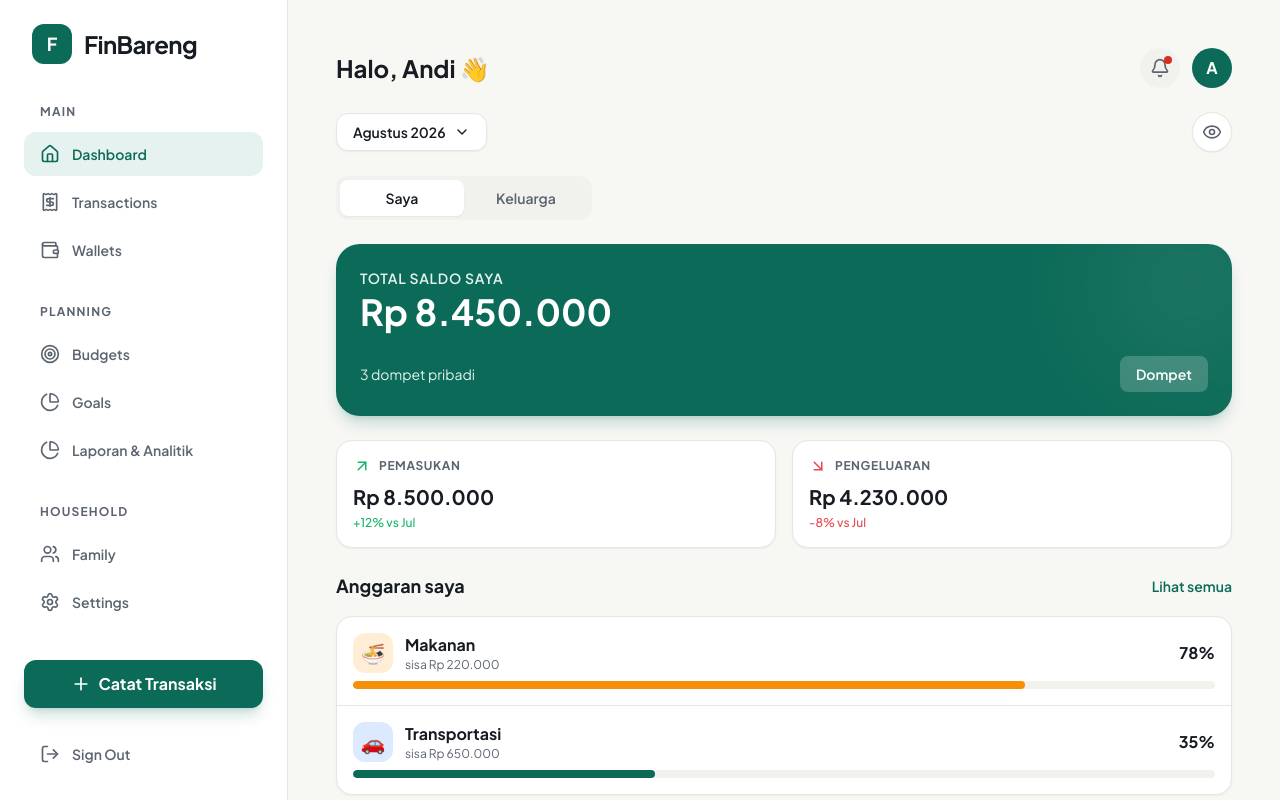
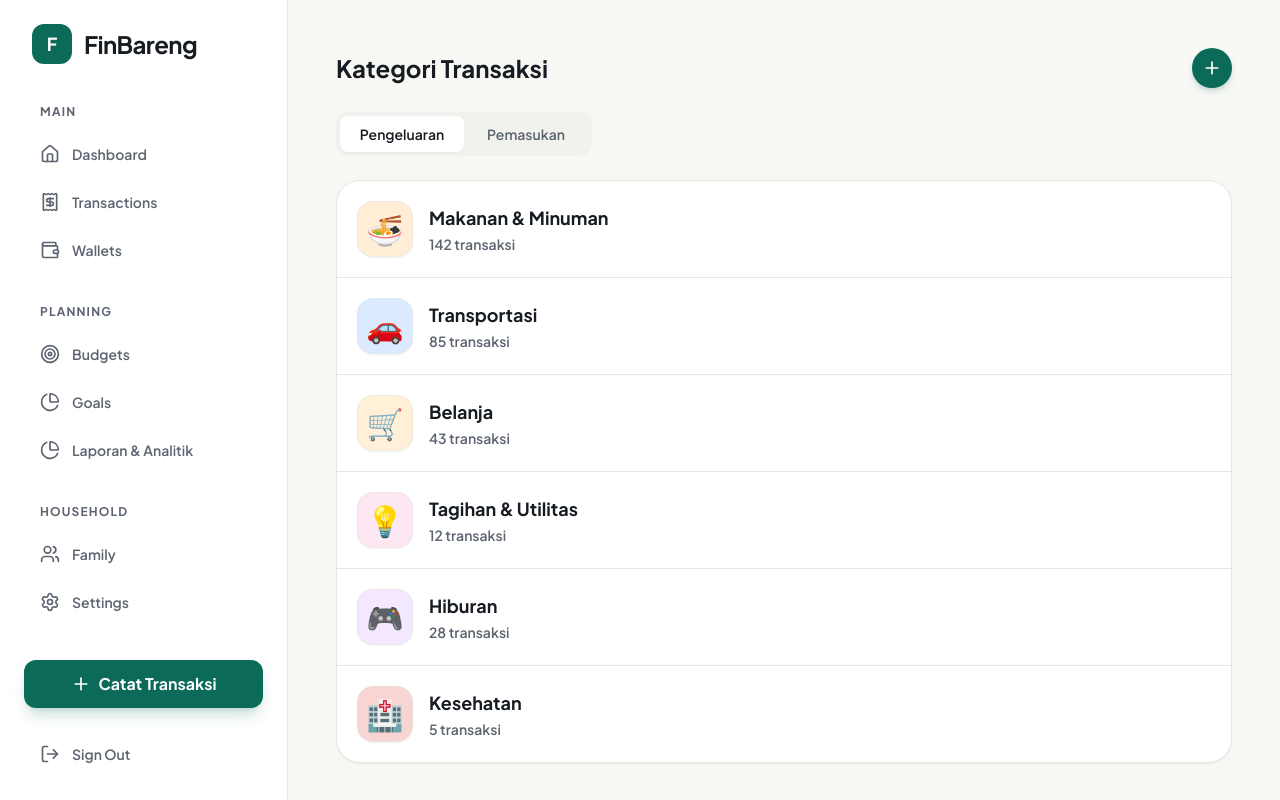
Before and after one commit to kumaha-sia/catatanku, a React (Vite) app in the folder frontend/: page /categories in a window 1280 px wide. Before the commit this address led to /. Built offline with nearby package versions, Linux system fonts and the light colour scheme; sample sign-in values are in the browser's storage.

Commit message:
feat: complete Categories page with Add Category form and Emoji Icon Picker

```diff
--- a/frontend/src/App.tsx
+++ b/frontend/src/App.tsx
@@ -13,6 +13,7 @@ import { Goals } from './pages/Goals';
 import { Family } from './pages/Family';
 import { Settings } from './pages/Settings';
 import { Reports } from './pages/Reports';
+import { Categories } from './pages/Categories';
 
 const queryClient = new QueryClient({
   defaultOptions: {
@@ -44,6 +45,7 @@ function App() {
             <Route path="family" element={<Family />} />
             <Route path="settings" element={<Settings />} />
             <Route path="reports" element={<Reports />} />
+            <Route path="categories" element={<Categories />} />
           </Route>
 
           <Route path="*" element={<Navigate to="/" replace />} />
--- /dev/null
+++ b/frontend/src/pages/Categories.tsx
@@ -0,0 +1,177 @@
+import React, { useState } from 'react';
+import { Plus, Edit2, Trash2 } from 'lucide-react';
+import { BottomSheet } from '../components/BottomSheet';
+
+export const Categories = () => {
+  const [activeTab, setActiveTab] = useState<'EXPENSE' | 'INCOME'>('EXPENSE');
+  const [isAddOpen, setIsAddOpen] = useState(false);
+  const [newCategoryName, setNewCategoryName] = useState('');
+  const [newCategoryIcon, setNewCategoryIcon] = useState('📦');
+  const [isSelectingIcon, setIsSelectingIcon] = useState(false);
+
+  const EMOJI_LIST = [
+    '🍜', '🍔', '☕', '🚗', '🛵', '✈️', '🛒', '🛍️', '🎁',
+    '💡', '💧', '📱', '🏥', '💊', '🎓', '📚', '🎮', '🎬',
+    '⚽', '💪', '🐶', '🐱', '🏠', '🔧', '👔', '👗', '💼',
+    '💰', '📈', '💸', '🏦', '💳', '📦', '🔥', '✨', '❤️'
+  ];
+
+  const handleSave = () => {
+    setIsAddOpen(false);
+    setNewCategoryName('');
+    setIsSelectingIcon(false);
+  };
+
+  return (
+    <div className="space-y-6 animate-fade-in pb-8">
+
+      {/* Header */}
+      <div className="flex items-center justify-between">
+        <h1 className="text-2xl font-bold text-text-primary">Kategori Transaksi</h1>
+        <button
+          onClick={() => { setIsAddOpen(true); setIsSelectingIcon(false); }}
+          className="w-10 h-10 bg-primary text-surface rounded-full flex items-center justify-center shadow-md shadow-primary/20 hover:bg-primary/90 transition-all"
+        >
+          <Plus size={20} />
+        </button>
+      </div>
+
+      {/* Tabs */}
+      <div className="flex p-1 bg-surface-muted rounded-xl w-full sm:w-64">
+        <button
+          onClick={() => setActiveTab('EXPENSE')}
+          className={`flex-1 py-2 text-sm font-semibold rounded-lg transition-colors ${activeTab === 'EXPENSE' ? 'bg-surface text-text-primary shadow-sm' : 'text-text-secondary'}`}
+        >
+          Pengeluaran
+        </button>
+        <button
+          onClick={() => setActiveTab('INCOME')}
+          className={`flex-1 py-2 text-sm font-semibold rounded-lg transition-colors ${activeTab === 'INCOME' ? 'bg-surface text-text-primary shadow-sm' : 'text-text-secondary'}`}
+        >
+          Pemasukan
+        </button>
+      </div>
+
+      {/* Categories List */}
+      <div className="bg-surface border border-border rounded-3xl overflow-hidden shadow-sm divide-y divide-border">
+
+        {activeTab === 'EXPENSE' ? (
+          <>
+            <CategoryItem icon="🍜" name="Makanan & Minuman" usage="142 transaksi" colorClass="bg-orange-100" />
+            <CategoryItem icon="🚗" name="Transportasi" usage="85 transaksi" colorClass="bg-blue-100" />
+            <CategoryItem icon="🛒" name="Belanja" usage="43 transaksi" colorClass="bg-accent/20 text-accent" />
+            <CategoryItem icon="💡" name="Tagihan & Utilitas" usage="12 transaksi" colorClass="bg-pink-100" />
+            <CategoryItem icon="🎮" name="Hiburan" usage="28 transaksi" colorClass="bg-purple-100" />
+            <CategoryItem icon="🏥" name="Kesehatan" usage="5 transaksi" colorClass="bg-error/20" />
+          </>
+        ) : (
+          <>
+            <CategoryItem icon="💼" name="Gaji" usage="12 transaksi" colorClass="bg-primary/20" />
+            <CategoryItem icon="💰" name="Bonus" usage="3 transaksi" colorClass="bg-warning/20" />
+            <CategoryItem icon="📈" name="Investasi" usage="8 transaksi" colorClass="bg-blue-100" />
+            <CategoryItem icon="🎁" name="Hadiah" usage="15 transaksi" colorClass="bg-pink-100" />
+          </>
+        )}
+
+      </div>
+
+      {/* Add Category Bottom Sheet */}
+      <BottomSheet isOpen={isAddOpen} onClose={() => setIsAddOpen(false)} title="Tambah Kategori">
+        <div className="space-y-6 pt-2">
+
+          {isSelectingIcon ? (
+            <div className="animate-fade-in">
+              <div className="flex items-center justify-between mb-4">
+                <label className="text-xs font-bold text-text-secondary uppercase tracking-widest px-1">Pilih Ikon</label>
+                <button onClick={() => setIsSelectingIcon(false)} className="text-xs font-bold text-primary">Tutup</button>
+              </div>
+              <div className="grid grid-cols-6 gap-3 max-h-48 overflow-y-auto pb-4 hide-scrollbar">
+                {EMOJI_LIST.map((emoji) => (
+                  <button
+                    key={emoji}
+                    onClick={() => {
+                      setNewCategoryIcon(emoji);
+                      setIsSelectingIcon(false);
+                    }}
+                    className={`text-2xl p-2 rounded-xl transition-all ${newCategoryIcon === emoji ? 'bg-primary/20 border-primary border-2 shadow-sm' : 'bg-surface-muted border-transparent border-2 hover:bg-border'}`}
+                  >
+                    {emoji}
+                  </button>
+                ))}
+              </div>
+            </div>
+          ) : (
+            <div className="flex items-center gap-4 justify-center mb-6 animate-fade-in">
+              <button
+                onClick={() => setIsSelectingIcon(true)}
+                className="w-20 h-20 bg-surface-muted rounded-full flex items-center justify-center text-4xl shadow-inner hover:bg-border transition-colors border border-border"
+              >
+                {newCategoryIcon}
+              </button>
+              <div
+                onClick={() => setIsSelectingIcon(true)}
+                className="text-xs font-bold text-primary uppercase tracking-widest cursor-pointer hover:underline"
+              >
+                Ubah Ikon
+              </div>
+            </div>
+          )}
+
+          <div>
+            <label className="text-xs font-bold text-text-secondary uppercase tracking-widest mb-2 block px-1">Nama Kategori</label>
+            <input
+              type="text"
+              placeholder="Contoh: Belanja Bulanan"
+              value={newCategoryName}
+              onChange={(e) => setNewCategoryName(e.target.value)}
+              className="w-full bg-surface border border-border rounded-xl px-4 py-3 font-semibold text-text-primary focus:outline-none focus:border-primary focus:ring-1 focus:ring-primary transition-all"
+            />
+          </div>
+
+          <div>
+            <label className="text-xs font-bold text-text-secondary uppercase tracking-widest mb-2 block px-1">Jenis Kategori</label>
+            <div className="flex p-1 bg-surface-muted rounded-xl">
+              <button className="flex-1 py-2 text-sm font-semibold rounded-lg transition-colors bg-surface text-text-primary shadow-sm border border-border/50">
+                Pengeluaran
+              </button>
+              <button className="flex-1 py-2 text-sm font-semibold rounded-lg transition-colors text-text-secondary">
+                Pemasukan
+              </button>
+            </div>
+          </div>
+
+          <button
+            onClick={handleSave}
+            disabled={!newCategoryName}
+            className="w-full py-4 bg-primary text-surface rounded-xl font-bold text-lg shadow-lg shadow-primary/20 hover:bg-primary/90 disabled:opacity-50 disabled:shadow-none transition-all mt-4"
+          >
+            Simpan Kategori
+          </button>
+        </div>
+      </BottomSheet>
+
+    </div>
+  );
+};
+
+const CategoryItem = ({ icon, name, usage, colorClass }: { icon: React.ReactNode, name: string, usage: string, colorClass: string }) => (
+  <div className="flex items-center justify-between p-5 hover:bg-surface-muted transition-colors group">
+    <div className="flex items-center gap-4">
+      <div className={`w-14 h-14 rounded-2xl flex items-center justify-center text-3xl shadow-sm border border-border/50 group-hover:scale-105 transition-transform ${colorClass}`}>
+        {icon}
+      </div>
+      <div>
+        <p className="font-bold text-text-primary text-lg">{name}</p>
+        <p className="text-sm font-semibold text-text-secondary mt-0.5">{usage}</p>
+      </div>
+    </div>
+    <div className="flex items-center gap-2 opacity-0 group-hover:opacity-100 transition-opacity">
+      <button className="w-10 h-10 rounded-full bg-surface border border-border flex items-center justify-center text-text-secondary hover:text-primary hover:border-primary transition-colors">
+        <Edit2 size={18} />
+      </button>
+      <button className="w-10 h-10 rounded-full bg-surface border border-border flex items-center justify-center text-text-secondary hover:text-error hover:border-error hover:bg-error/10 transition-colors">
+        <Trash2 size={18} />
+      </button>
+    </div>
+  </div>
+);
--- a/frontend/src/pages/Settings.tsx
+++ b/frontend/src/pages/Settings.tsx
@@ -1,9 +1,11 @@
 import React from 'react';
 import { User, Globe, Moon, Shield, Bell, Download, Trash2, HelpCircle, ChevronRight, Smartphone, Wallet, Tags } from 'lucide-react';
 import { useAuthStore } from '../store/authStore';
+import { useNavigate } from 'react-router-dom';
 
 export const Settings = () => {
   const logout = useAuthStore((state) => state.logout);
+  const navigate = useNavigate();
 
   return (
     <div className="space-y-6 animate-fade-in pb-8">
@@ -30,11 +32,13 @@ export const Settings = () => {
             icon={<Wallet size={20} className="text-text-secondary" />}
             title="Daftar Dompet"
             subtitle="Atur dompet pribadi & keluarga"
+            onClick={() => navigate('/wallets')}
           />
           <SettingsItem
             icon={<Tags size={20} className="text-text-secondary" />}
             title="Kategori Transaksi"
             subtitle="Buat atau ubah kategori"
+            onClick={() => navigate('/categories')}
           />
         </div>
       </section>
@@ -132,15 +136,20 @@ const SettingsItem = ({
   title,
   subtitle,
   value,
-  hideArrow = false
+  hideArrow = false,
+  onClick
 }: {
   icon: React.ReactNode,
   title: React.ReactNode,
   subtitle?: string,
   value?: string,
-  hideArrow?: boolean
+  hideArrow?: boolean,
+  onClick?: () => void
 }) => (
-  <button className="w-full flex items-center justify-between p-4 hover:bg-surface-muted transition-colors cursor-pointer group text-left">
+  <button
+    onClick={onClick}
+    className="w-full flex items-center justify-between p-4 hover:bg-surface-muted transition-colors cursor-pointer group text-left"
+  >
     <div className="flex items-center gap-4">
       <div className="w-10 h-10 bg-surface-muted rounded-xl flex items-center justify-center group-hover:scale-105 transition-transform shadow-sm border border-border">
         {icon}
```
